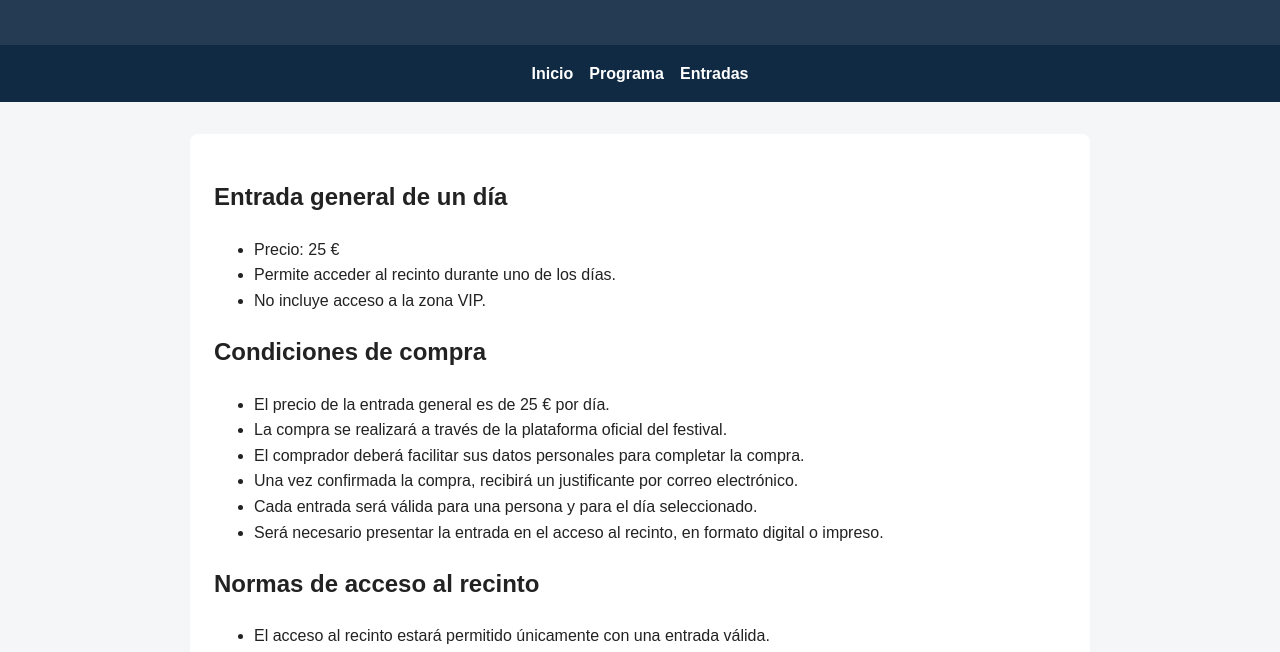
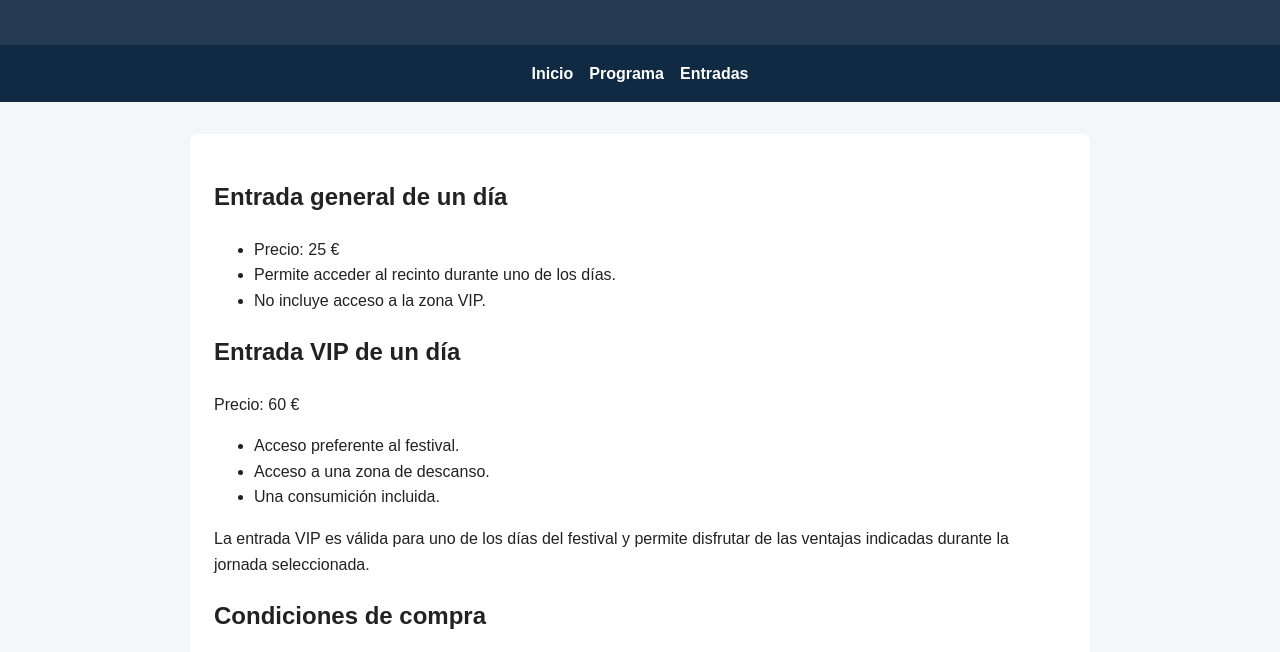
Before and after one commit to sayagoserrano25/festival-dam2027, a plain HTML site: page entradas.html in a window 1280 px wide. Shown: the part 128-780 px from the top of the page. Drawn offline with Linux system fonts and the light colour scheme.

Commit message:
Añadir entrada VIP de un día

```diff
--- a/entradas.html
+++ b/entradas.html
@@ -32,6 +32,17 @@
         </section>
 
         <section>
+            <h2>Entrada VIP de un día</h2>
+            <p>Precio: 60 €</p>
+            <ul>
+                <li>Acceso preferente al festival.</li>
+                <li>Acceso a una zona de descanso.</li>
+                <li>Una consumición incluida.</li>
+            </ul>
+            <p>La entrada VIP es válida para uno de los días del festival y permite disfrutar de las ventajas indicadas durante la jornada seleccionada.</p>
+        </section>
+
+        <section>
             <h2>Condiciones de compra</h2>
             <ul>
                 <li>El precio de la entrada general es de 25 € por día.</li>
```
